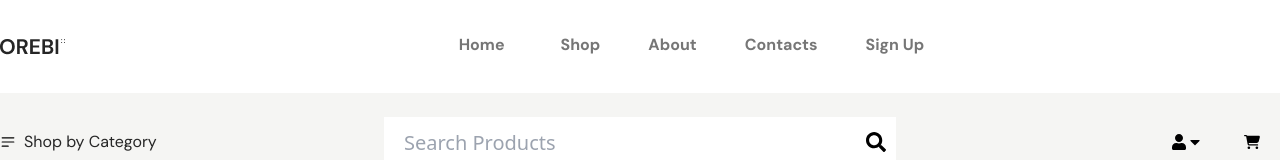
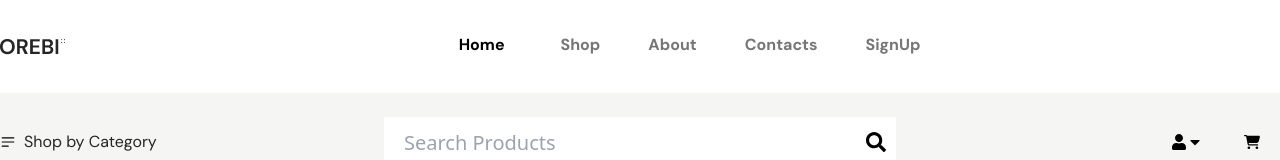
Before and after one commit to raihannafi712/E-commerce-Orebi, a React (Vite) app: page / in a window 1280 px wide. Shown: the top 160 px of the page. Built offline with nearby package versions, Linux system fonts and the light colour scheme; no server answers.

Commit message:
activeNav

```diff
--- a/src/components/Header.jsx
+++ b/src/components/Header.jsx
@@ -3,7 +3,7 @@ import Container from "./Container";
 import logo from '../assets/logo.png';
 import { GiHamburgerMenu } from "react-icons/gi";
 import { RxCross2 } from "react-icons/rx";
-import { Link } from "react-router-dom";
+import { Link , NavLink } from "react-router-dom";
 import Home from "../pages/Home";
 
 const Header = () => {
@@ -27,37 +27,45 @@ const Header = () => {
                             <a
                             className="text-[#767676] font-dm font-bold text-[16px] relative after:absolute after:right-0 after:bottom-[-5px] after:content-[''] after:w-0 after:duration-500 after:ease-in-out after:h-[3px] after:bg-white  hover:text-black duration-300 ease-in-out hover:font-bold  "
                             href="#">
-                              <Link to="/"
-
-                              >Home</Link>
+                                <NavLink to="/" className={({isActive}) => isActive ? "font-bold text-black " : "" } >
+                                    Home
+                                </NavLink>
                             </a>
                         </li>
                         <li className='mx-6 py-1'>
                         <a
                             className="text-[#767676] font-dm font-bold text-[16px] relative after:absolute after:right-0 after:bottom-[-5px] after:content-[''] after:w-0 after:duration-500 after:ease-in-out after:h-[3px] after:bg-white  hover:text-black duration-300 ease-in-out hover:font-bold  "
                             href="#">
-                                <Link to="/shop">Shop</Link>
+                                <NavLink to="/shop" className={({isActive}) => isActive ? "font-bold text-black " : "" } >
+                                    Shop
+                                </NavLink>
                             </a>
                         </li>
                         <li className='mx-6 py-1 relative group'>
                             <a
                                 className="text-[#767676] font-dm font-bold text-[16px] relative after:absolute after:right-0 after:bottom-[-5px] after:content-[''] after:w-0 after:duration-500 after:ease-in-out after:h-[3px] after:bg-white  hover:text-black duration-300 ease-in-out hover:font-bold  "
                                 href="#">
-                                <Link to="/about">About</Link>
+                                <NavLink to="/about" className={({isActive}) => isActive ? "font-bold text-black " : "" } >
+                                    About
+                                </NavLink>
                             </a>
                         </li>
                         <li className='mx-6 py-1'>
                         <a
                             className="text-[#767676] font-dm font-bold text-[16px] relative after:absolute after:right-0 after:bottom-[-5px] after:content-[''] after:w-0 after:duration-500 after:ease-in-out after:h-[3px] after:bg-white  hover:text-black duration-300 ease-in-out hover:font-bold  "
                             href="#">
-                                <Link to="/contacts">Contacts</Link>
+                                <NavLink to="/contacts" className={({isActive}) => isActive ? "font-bold text-black " : "" } >
+                                    Contacts
+                                </NavLink>
                             </a>
                         </li>
                         <li className='mx-6 py-1'>
                         <a
                             className="text-[#767676] font-dm font-bold text-[16px] relative after:absolute after:right-0 after:bottom-[-5px] after:content-[''] after:w-0 after:duration-500 after:ease-in-out after:h-[3px] after:bg-white  hover:text-black duration-300 ease-in-out hover:font-bold  "
                             href="#">
-                                <Link to="/signup">Sign Up</Link>
+                                <NavLink to="/signup" className={({isActive}) => isActive ? "font-bold text-black " : "" } >
+                                    SignUp
+                                </NavLink>
                             </a>
                         </li>
                     </ul>
```
